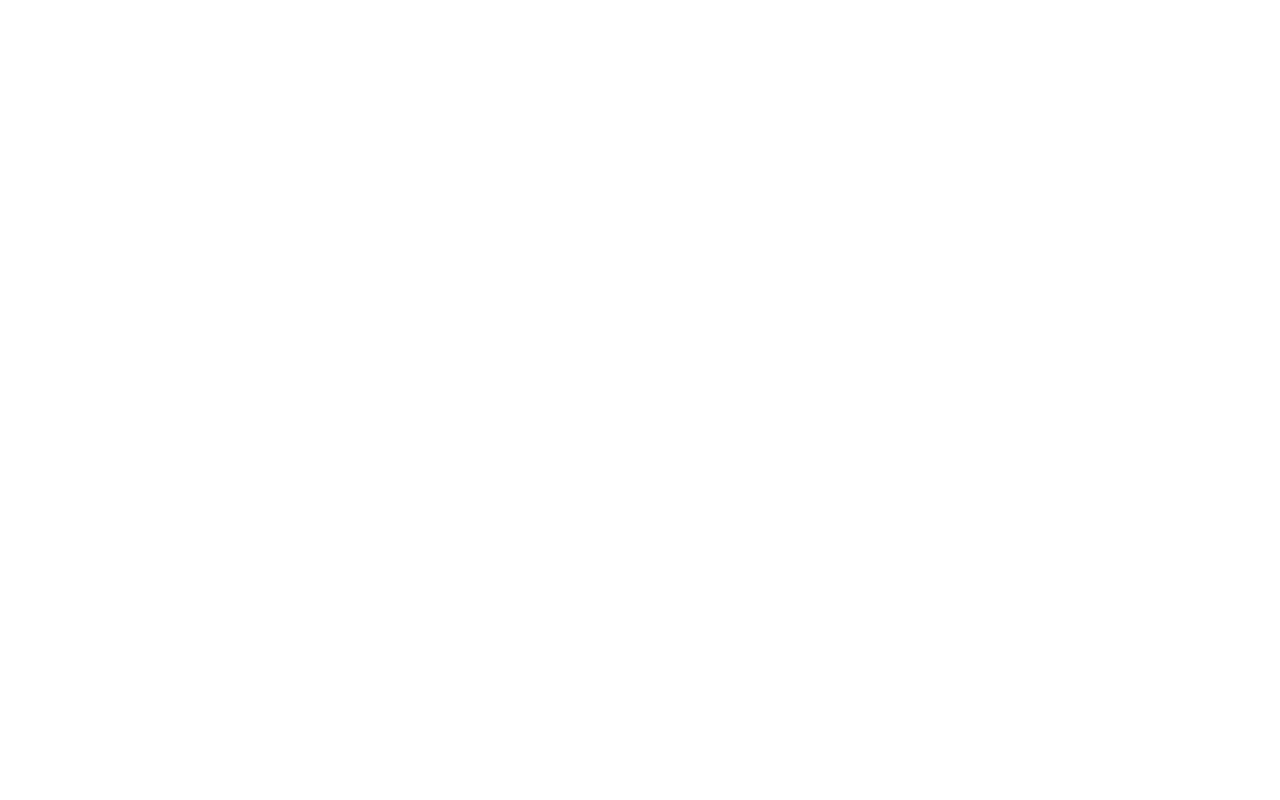
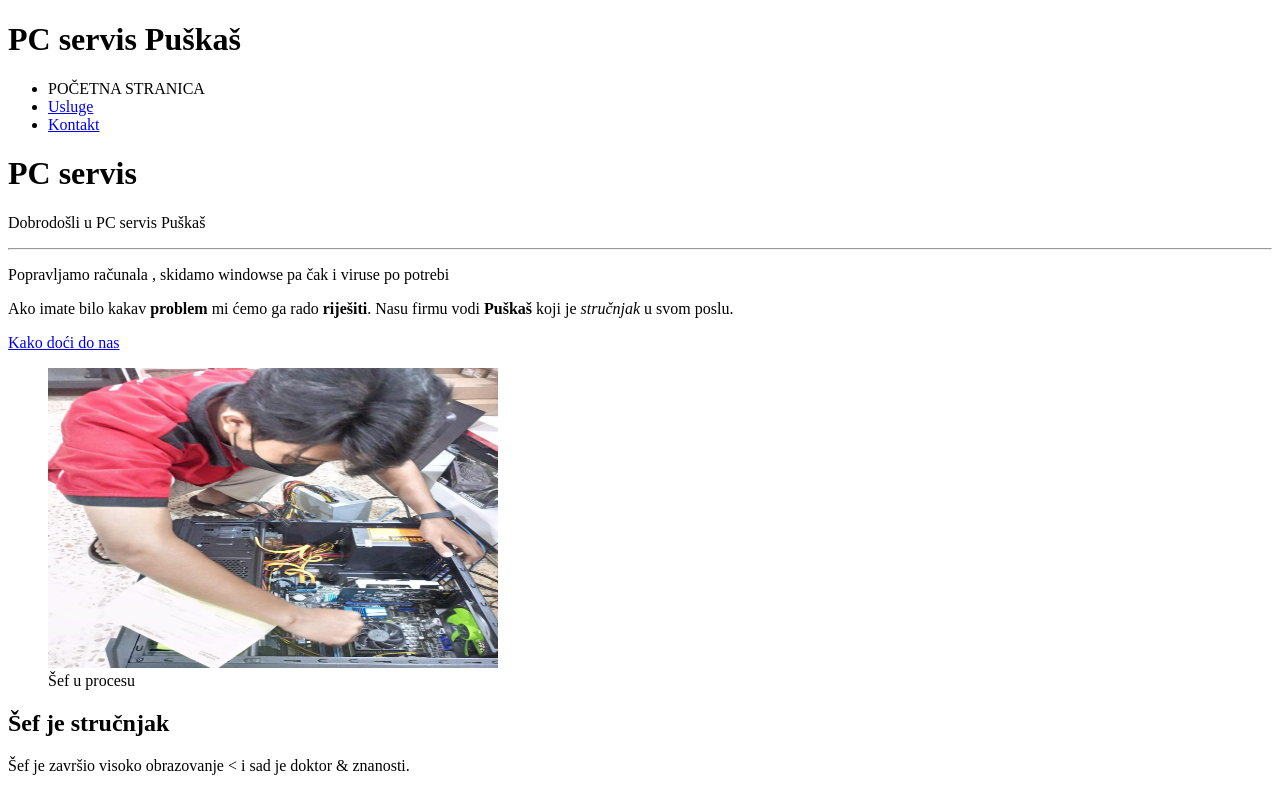
Before and after one commit to PetarFijok/Prvi-zadatak-za-ocjenu, a plain HTML site: page index.html in a window 1280 px wide. Drawn offline with Linux system fonts and the light colour scheme.

Commit message:
druga promjena

```diff
--- a/index.html
+++ b/index.html
@@ -1,11 +1,40 @@
 <!DOCTYPE html>
-<html lang="en">
+<html lang="hr">
 <head>
     <meta charset="UTF-8">
     <meta name="viewport" content="width=device-width, initial-scale=1.0">
-    <title>Document</title>
+    <title>PC servis Puškaš</title>
+
 </head>
 <body>
+    <header>
+        <h1>PC servis Puškaš</h1>
+        <nav>
+            <ul>
+                <li>POČETNA STRANICA</li>
+                <li><a href="usluge.html">Usluge</a></li>
+                <li><a href="kontakt.html">Kontakt</a></li>
+            </ul>
+        </nav>
+    </header>
+    <h1>PC servis</h1>
+    <p id="uvod" class="bitno">Dobrodošli u PC servis Puškaš</p>
+    <hr />
+    <p class="bitno">Popravljamo računala , skidamo windowse pa čak i viruse po potrebi</p>
+    <p>
+        Ako imate bilo kakav <strong>problem</strong> mi ćemo ga rado <strong>riješiti</strong>.
+        Nasu firmu vodi <strong>Puškaš</strong> koji je <em>stručnjak</em> u svom poslu.
+    </p>
+    <p>
+        <a href="#kontakt">Kako doći do nas</a>
+    </p>
+    <figure>
+        <img src="images/PC-servis.jpg" alt="PC servis" width="450" height="300" />
+        <figcaption>Šef u procesu</figcaption>
+    </figure>
+    <h2>Šef je stručnjak</h2>
+    <p>Šef je završio visoko obrazovanje &lt; i sad je doktor &amp; znanosti.</p>
+
 
 </body>
 </html>
```
Also changed, not shown: kontakt.html (+1 -1 lines), usluge.html (+1 -1 lines), images/PC-servis.jpg (added).
